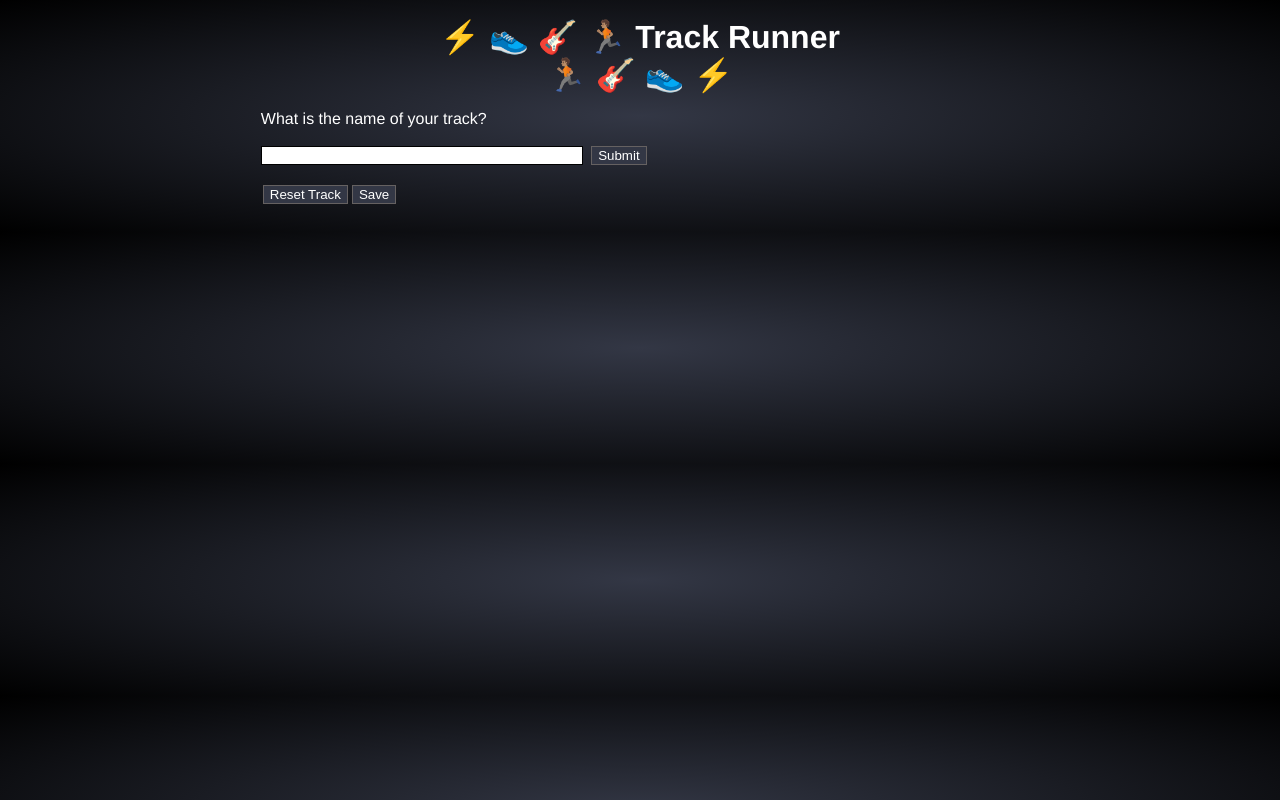
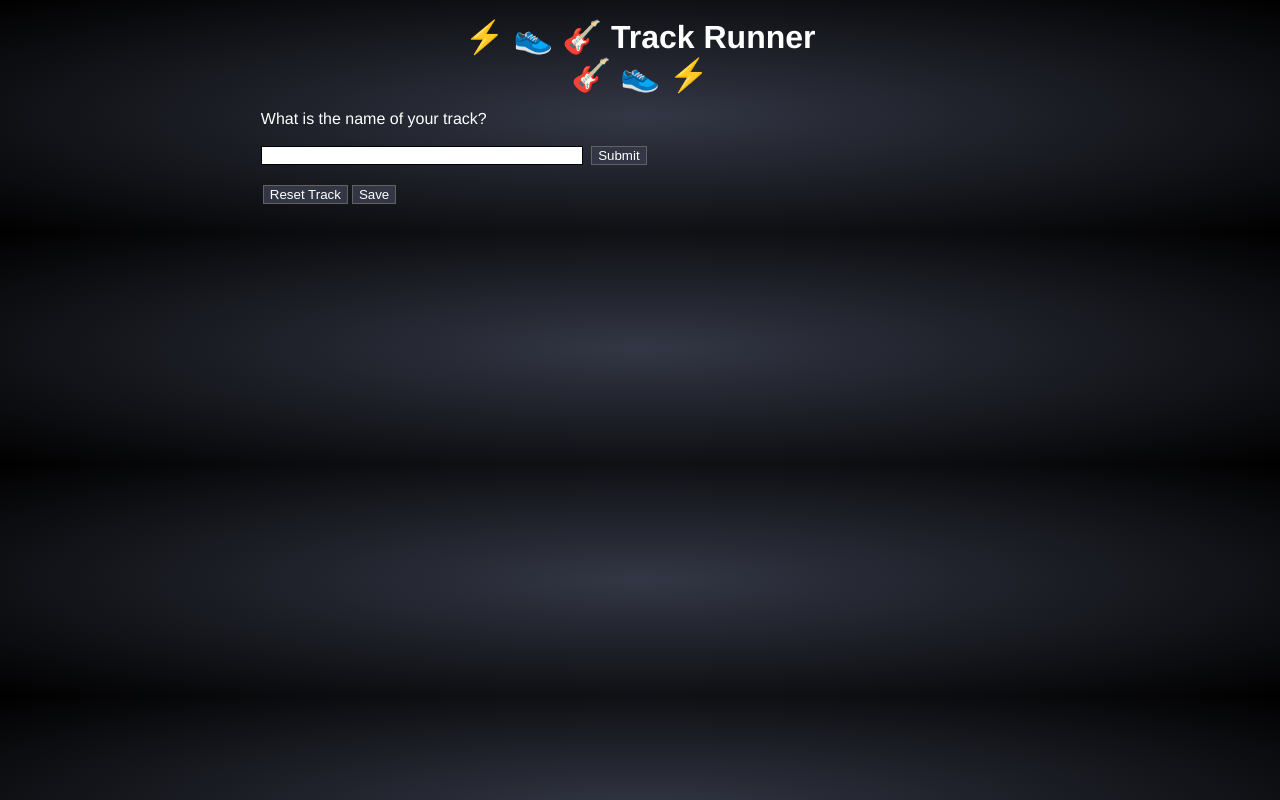
Before and after one commit to davemarquess/track-runner, a React app: page / in a window 1280 px wide. Built offline with nearby package versions, Linux system fonts and the light colour scheme.

Commit message:
update header

```diff
--- a/main.css
+++ b/main.css
@@ -49,7 +49,6 @@ button:disabled {
   width: 60%;
   height: 80%;
   color: white;
-  /* background-color: black */
 }
 
 @media only screen
--- a/src/client/App.js
+++ b/src/client/App.js
@@ -26,17 +26,12 @@ class App extends Component {
 
   handleDeleteOption(optionToRemove) {
     let optionToRemoveOnObj = optionToRemove.match(/[^-\s]+/);
-
-    // console.log(optionToRemoveOnObj);
     let resultObjCopy = this.state.resultObj;
     delete resultObjCopy[optionToRemoveOnObj];
-    console.log('resultObjCopy: ', resultObjCopy);
     this.setState((prevState) => ({
       trackArr: prevState.trackArr.filter((option) => optionToRemove !== option),
-      // resultObj: delete resultObj[optionToRemove]
       resultObj: resultObjCopy
     }));
-    // console.log(trackArr);
   };
 
   handleChange(e) {
@@ -71,7 +66,6 @@ class App extends Component {
           resultObj: prevState.resultObj
         }
       } else {
-        // console.log('resultObj: ', this.state.resultObj)
         return {
           trackArr: prevState.trackArr,
           currentText: ''
@@ -140,8 +134,7 @@ class App extends Component {
 
     return (
       <div>
-        <h1 id='header'>⚡️ 👟 🎸 🏃🏽 Track  Runner <br></br> 🏃🏽 🎸 👟 ⚡️</h1>
-
+        <h1 id='header'>⚡️ 👟 🎸 Track  Runner <br></br> 🎸 👟 ⚡️</h1>
         <Form
           handleQuestion={this.handleQuestion}
           question={this.state.question}
```
